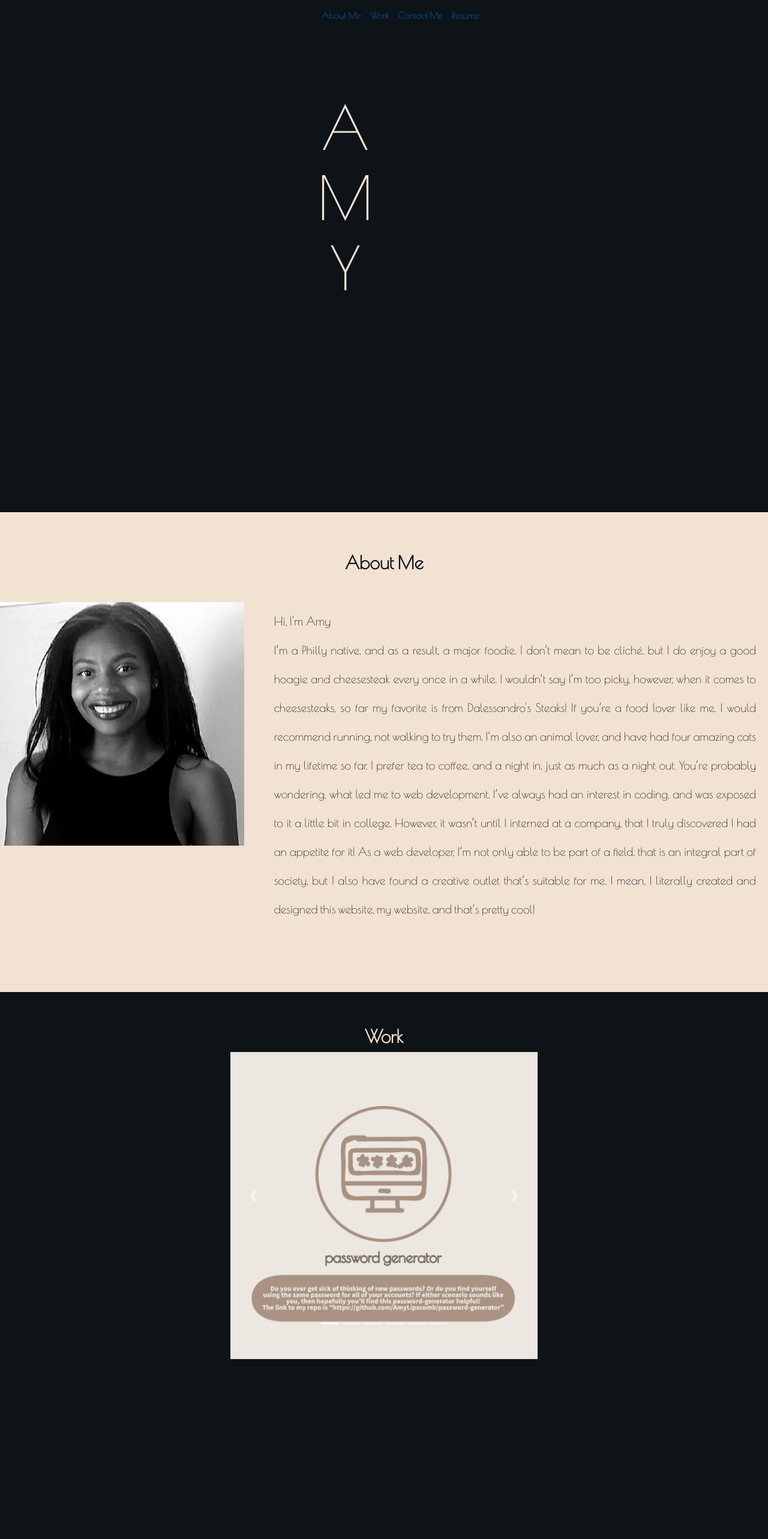
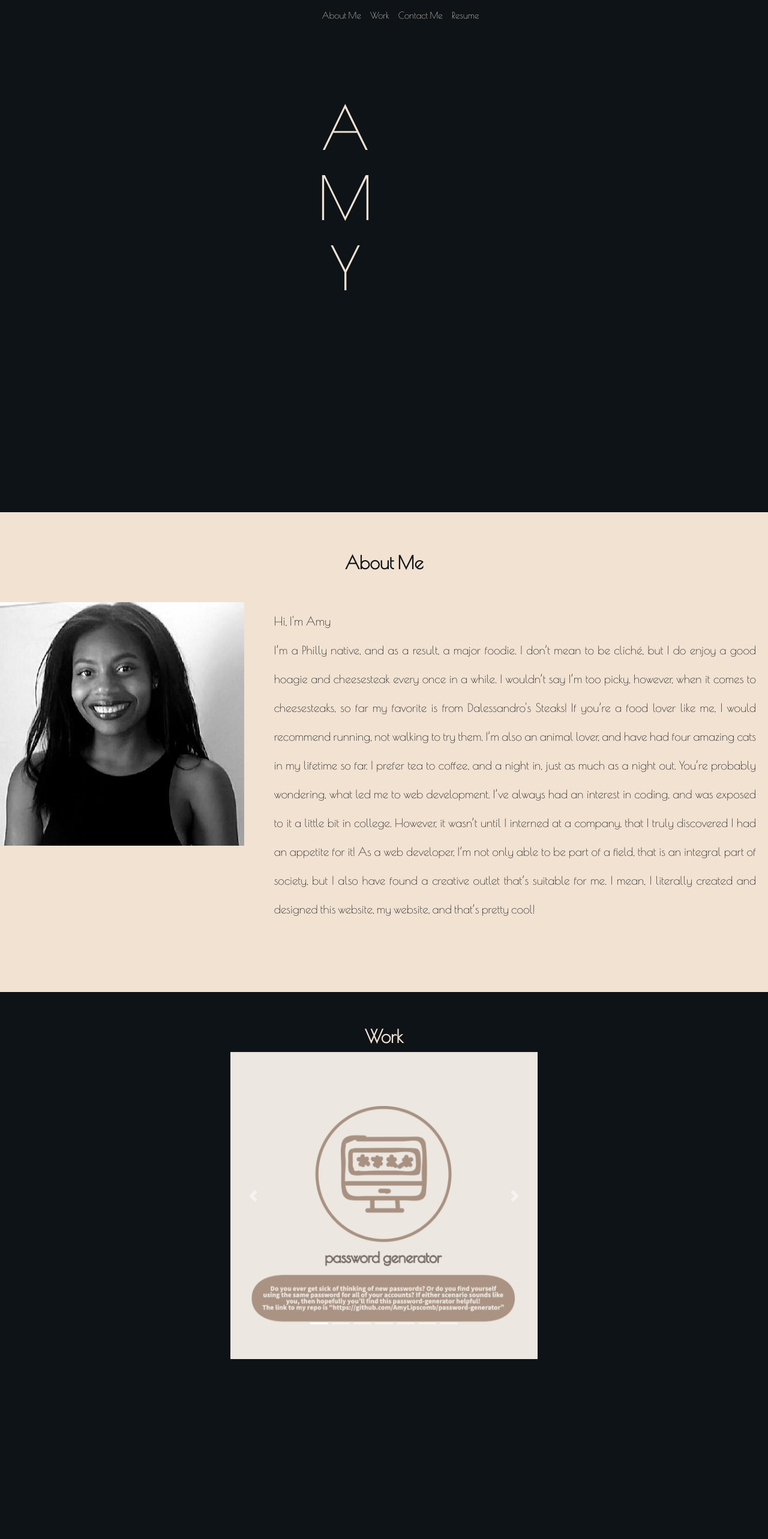
Before and after one commit to AmyLipscomb/portfolio-react, a React (Create React App) app: page / in a window 1280 px wide. Shown: the top 2566 px of the page at 60% size. Built offline with nearby package versions, Linux system fonts and the light colour scheme.

Commit message:
added css and image and link to project 3

```diff
--- a/src/App.css
+++ b/src/App.css
@@ -20,6 +20,11 @@ nav {
   font-size: 15px;
   text-align: center;
 
+}
+
+a {
+  text-decoration: none;
+  color: #f2e2d2;
 }
 
 .fixed{
--- a/src/components/Header/index.js
+++ b/src/components/Header/index.js
@@ -35,7 +35,7 @@ const Header = () => {
                         <a href="https://github.com/AmyLipscomb?tab=repositories">Github</a>
                     </li> */}
                     <li>
-                        <a href="/assets/images/portfolio_resume.pdf" target="_blank">Resume</a>
+                        <a href="assets/images/portfolio_resume.pdf" target="_blank">Resume</a>
                         {/* Replace with actual resume (will need to save resume in public folder) */}
                     </li>
                 </ul>
--- a/src/components/Project/index.js
+++ b/src/components/Project/index.js
@@ -10,6 +10,7 @@ const Project = () => {
           <li data-target="#picture4" data-slide-to="3"></li>
           <li data-target="#picture5" data-slide-to="4"></li>
           <li data-target="#picture6" data-slide-to="5"></li>
+          <li data-target="#picture7" data-slide-to="6"></li>
         </ol>
         <div className="carousel-inner">
           <div className="carousel-item active" id="picture1">
@@ -23,7 +24,7 @@ const Project = () => {
           </div>
           <div className="carousel-item" id="picture2">
             <a href="https://anthony-furjanic.github.io/brewsandchews/"><img
-             src="assets/images/brews&chews-3.jpg" className="d-block w-100" alt="beer" />
+              src="assets/images/brews&chews-3.jpg" className="d-block w-100" alt="beer" />
               {/* src="assets/images/Placeholder2.jpeg" className="d-block w-100" alt="flower" /> */}
             </a>
             <div className="carousel-caption d-none d-md-block">
@@ -33,7 +34,7 @@ const Project = () => {
           </div>
           <div className="carousel-item" id="picture3">
             <a href="https://note-taker-amy.herokuapp.com/"><img src="assets/images/note-taker-3.jpg"
-            // src="assets/images/Placeholder3.jpeg"
+              // src="assets/images/Placeholder3.jpeg"
               className="d-block w-100" alt="flower" />
             </a>
             <div className="carousel-caption d-none d-md-block">
@@ -66,7 +67,17 @@ const Project = () => {
           <div className="carousel-item" id="picture6">
             <a href="https://amylipscomb.github.io/code-quiz/"><img
               src="assets/images/codingquiz-2.jpg" className="d-block w-100" alt="quiz" />
-               {/* src="assets/images/Placeholder6.jpeg" */}
+              {/* src="assets/images/Placeholder6.jpeg" */}
+            </a>
+            <div className="carousel-caption d-none d-md-block">
+              {/* <h5>Coding Quiz</h5>
+              <p> Have you ever wondered how much (or little) you know about coding? If you are a bit curious, then hopefully you'll find this coding quiz helpful! Here's a link to my repo: "https://github.com/AmyLipscomb/code-quiz"</p> */}
+            </div>
+          </div>
+          <div className="carousel-item" id="picture7">
+            <a href="https://grrrrinder2.herokuapp.com/"><img
+              src="assets/images/grrrr'inder-1.jpg" className="d-block w-100" alt="dog" />
+              {/* src="assets/images/Placeholder6.jpeg" */}
             </a>
             <div className="carousel-caption d-none d-md-block">
               {/* <h5>Coding Quiz</h5>
```
Also changed, not shown: public/assets/images/grrrr'inder-1.jpg (added).
